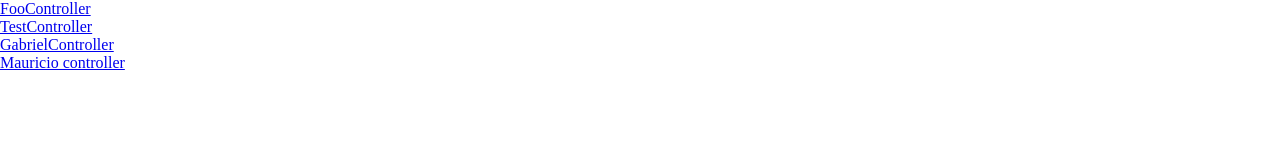
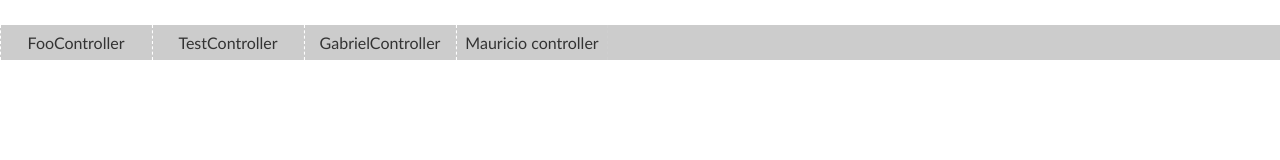
Before and after one commit to brayansdt/crudJS, a website: page front_end/index.html in a window 1280 px wide. Drawn offline with nearby package versions, Linux system fonts and the light colour scheme; some packages are replaced by stand-ins of ours.

Commit message:
Estilos e modificações na index

```diff
--- a/front_end/css/styles.css
+++ b/front_end/css/styles.css
@@ -2,4 +2,46 @@
 	padding: 0px;
 	margin : 0px;
 	list-style-type: none;
+	font-family: "Trebuchet Ms";
 }
+body{
+	width: 100%;
+}
+header, .content {
+	width: auto;
+	margin: 0 auto;
+	max-width: 1280px;
+
+}
+
+header ul.menu{
+	height: 35px;
+	background-color: #ccc;
+	margin-top: 25px;
+}
+
+header  ul.menu li{
+	float: left;
+	position: relative;
+	border-left: dashed 1px #fff;
+	border-right: dashed 1px #cfcfcf;
+	height: 35px;
+	width: 150px;
+	text-align: center;
+	line-height: 35px;
+
+}
+
+header  ul.menu li a{
+	text-decoration: none;
+	height: 35px;
+	width: 150px;
+	color: #333;
+}
+
+header  ul.menu li a:hover{
+	background-color: #fff;
+	color: #999;
+	border-radius: 3px;
+	padding: 2px;
+}
--- a/front_end/index.html
+++ b/front_end/index.html
@@ -11,7 +11,11 @@
 
         <script src="js/router/Router.js"></script>
     </head>
-    <ul>
+
+    <body>
+
+   <header>
+		<ul class="menu">
 			<li>
 				<a href="#/foo">FooController</a>
 			</li>
@@ -25,8 +29,10 @@
 					<a href="#/mauricio">Mauricio controller</a>
 				</li>
 		</ul>
+	</header>
 
-
-    <div ng-view></div>
-
+	<div class="content">
+		<div ng-view ></div>
+   	</div>
+    </body>
 </html>
```
Lines whose indentation alone changed are shown as unchanged.
